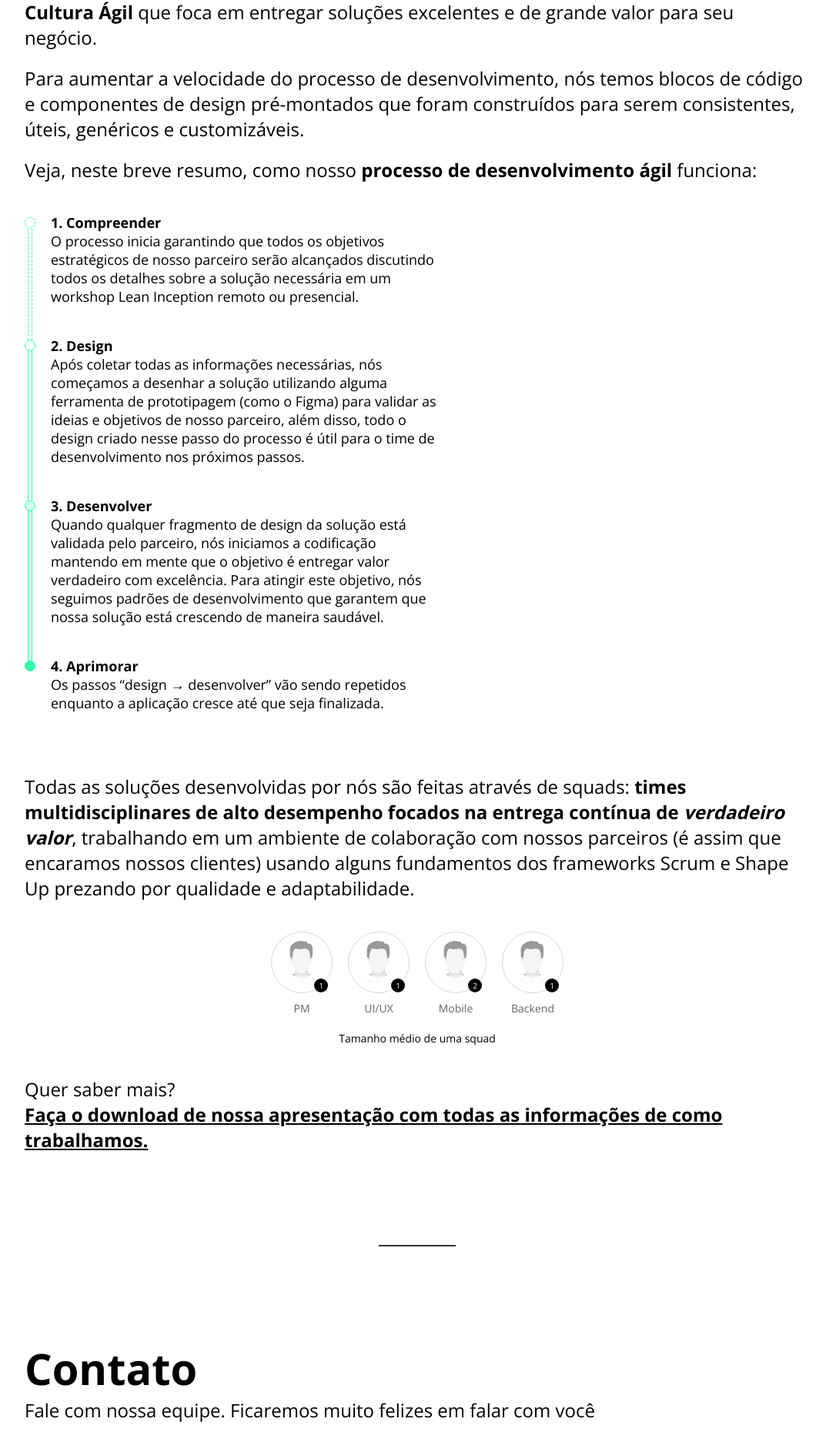
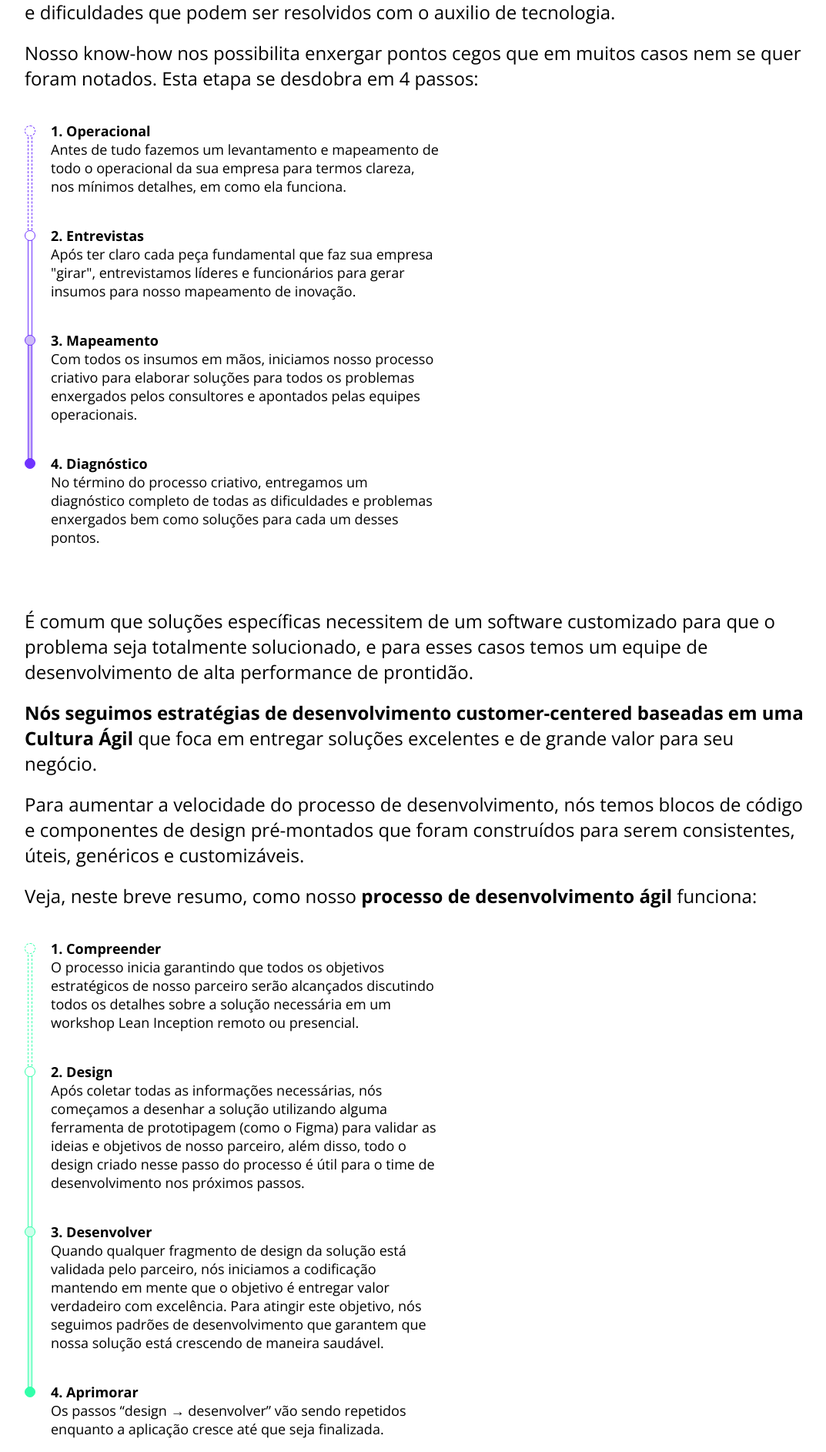
Before and after one commit to loliveirawebdev/indays.app-landing-page, a Next.js app: page /como-trabalhamos in a window 1280 px wide. Shown: the part 894-2780 px from the top of the page at 77% size, without its empty margins (98-1171 px from the left). Built offline with nearby package versions, Linux system fonts and the light colour scheme; no server answers.

Commit message:
feat: how we work add

```diff
--- a/i18n/pages/HowWeWork/en.json
+++ b/i18n/pages/HowWeWork/en.json
@@ -1,42 +1,65 @@
 {
   "page": {
-    "key": "How we work",
-    "title": "How we work | indays.app",
-    "description": "Understand how our custom mobile development works, and how our agile development culture gives us incridible results.",
-    "keywords": "agile development, agile culture, agile development process"
+    "key": "Como trabalhamos",
+    "title": "Como trabalhamos | indays.app",
+    "description": "Entenda como nossa consultoria em transformação e inovação digital funciona, e como isso gera resultados incríveis.",
+    "keywords": "processo de transformação e inovação digital, consultoria em transformação e inovação digital"
   },
-  "title": "How we work?",
-  "subtitle": "Understand how our custom mobile development works, and how our agile development culture gives us incridible results.",
+  "title": "Como nós trabalhamos?",
+  "subtitle": "Entenda como nossa consultoria em transformação e inovação digital funciona, e como nossa cultura ágil gera resultados incríveis.",
+  "consulting": {
     "paragraphs": [
-    "<strong>We follow some customer-centered development strategies based in Agile Culture</strong> which aims to delivery excellent solutions generating value to their business.",
-    "To speed up the development process, we have premade code blocks and design components that were built to be consistent, useful, generic and customizable.",
-    "Take a look at this brief summary of how our <strong>agile development process</strong> works:"
+      "Nosso processo inovativo se inicia em uma consultoria que busca diagnosticar problemas e dificuldades que podem ser resolvidos com o auxilio de tecnologia.",
+      "Nosso know-how nos possibilita enxergar pontos cegos que em muitos casos nem se quer foram notados. Esta etapa se desdobra em 4 passos:"
+    ],
+    "processTimeline": [
+      {
+        "title": "1. Operacional",
+        "description": "Antes de tudo fazemos um levantamento e mapeamento de todo o operacional da sua empresa para termos clareza, nos mínimos detalhes, em como ela funciona."
+      },
+      {
+        "title": "2. Entrevistas",
+        "description": "Após ter claro cada peça fundamental que faz sua empresa \"girar\", entrevistamos líderes e funcionários para gerar insumos para nosso mapeamento de inovação."
+      },
+      {
+        "title": "3. Mapeamento",
+        "description": "Com todos os insumos em mãos, iniciamos nosso processo criativo para elaborar soluções para todos os problemas enxergados pelos consultores e apontados pelas equipes operacionais."
+      },
+      {
+        "title": "4. Diagnóstico",
+        "description": "No término do processo criativo, entregamos um diagnóstico completo de todas as dificuldades e problemas enxergados bem como soluções para cada um desses pontos."
+      }
+    ]
+  },
+  "development": {
+    "paragraphs": [
+      "É comum que soluções específicas necessitem de um software customizado para que o problema seja totalmente solucionado, e para esses casos temos um equipe de desenvolvimento de alta performance de prontidão.",
+      "<strong>Nós seguimos estratégias de desenvolvimento customer-centered baseadas em uma Cultura Ágil</strong> que foca em entregar soluções excelentes e de grande valor para seu negócio.",
+      "Para aumentar a velocidade do processo de desenvolvimento, nós temos blocos de código e componentes de design pré-montados que foram construídos para serem consistentes, úteis, genéricos e customizáveis.",
+      "Veja, neste breve resumo, como nosso <strong>processo de desenvolvimento ágil</strong> funciona:"
     ],
     "squad": {
-    "description": "All solutions developed by us are made by squads: <strong>high performance multidisciplinary teams focused on continuous delivery of <em>true value</em></strong>, working in a collaborative environment with our clients using some Scrum and Shape Up framework fundamentals cherishing for quality and adaptability.",
-    "caption": "Average squad size",
-    "iconAlt": "Human silhouette"
-  },
-  "footer": {
-    "text": "Want to know more?",
-    "action": "Download our presentation with all information about how we work."
+      "description": "Todas as soluções desenvolvidas por nós são feitas através de squads: <strong>times multidisciplinares de alto desempenho focados na entrega contínua de <em>verdadeiro valor</em></strong>, trabalhando em um ambiente de colaboração com nossos parceiros (é assim que encaramos nossos clientes) usando alguns fundamentos dos frameworks Scrum e Shape Up prezando por qualidade e adaptabilidade.",
+      "caption": "Tamanho médio de uma squad",
+      "iconAlt": "Silhueta humana"
     },
     "processTimeline": [
       {
-      "title": "1. Understand",
-      "description": "The process starts by ensuring that all of your strategic goals will be met discussing all details about the needed solution in an in-house or remote Lean Inception workshop."
+        "title": "1. Compreender",
+        "description": "O processo inicia garantindo que todos os objetivos estratégicos de nosso parceiro serão alcançados discutindo todos os detalhes sobre a solução necessária em um workshop Lean Inception remoto ou presencial."
       },
       {
         "title": "2. Design",
-      "description": "After gathering all required information, we start to design the solution using a prototyping tool (like Figma) to validate our partner’s ideas and goals, furthermore, all design created in this step is useful for the squad in the next steps."
+        "description": "Após coletar todas as informações necessárias, nós começamos a desenhar a solução utilizando alguma ferramenta de prototipagem (como o Figma) para validar as ideias e objetivos de nosso parceiro, além disso, todo o design criado nesse passo do processo é útil para o time de desenvolvimento nos próximos passos."
       },
       {
-      "title": "3. Develop",
-      "description": "When any design fragment of the solution is validated by the partner, we start to code it keeping in mind that our goal is to delivery true value with excellence. To achieve this, we follow our coding standards that ensure the solution is growing up healthy."
+        "title": "3. Desenvolver",
+        "description": "Quando qualquer fragmento de design da solução está validada pelo parceiro, nós iniciamos a codificação mantendo em mente que o objetivo é entregar valor verdadeiro com excelência. Para atingir este objetivo, nós seguimos padrões de desenvolvimento que garantem que nossa solução está crescendo de maneira saudável."
       },
       {
-      "title": "4. Improve",
-      "description": "The “design → develop” steps are being repeated while the application is growing up until it is done."
+        "title": "4. Aprimorar",
+        "description": "Os passos “design → desenvolver” vão sendo repetidos enquanto a aplicação cresce até que seja finalizada."
       }
     ]
   }
+}
--- a/i18n/pages/HowWeWork/pt-BR.json
+++ b/i18n/pages/HowWeWork/pt-BR.json
@@ -2,12 +2,38 @@
   "page": {
     "key": "Como trabalhamos",
     "title": "Como trabalhamos | indays.app",
-    "description": "Entenda como nosso desenvolvimento mobile customizado funciona, e como nossa cultura de desenvolvimento ágil gera resultados incríveis.",
-    "keywords": "desenvolvimento ágil, cultura ágil, processo de desenvolvimento ágil"
+    "description": "Entenda como nossa consultoria em transformação e inovação digital funciona, e como isso gera resultados incríveis.",
+    "keywords": "processo de transformação e inovação digital, consultoria em transformação e inovação digital"
   },
   "title": "Como nós trabalhamos?",
-  "subtitle": "Entenda como nosso desenvolvimento mobile customizado funciona, e como nossa cultura de desenvolvimento ágil gera resultados incríveis.",
+  "subtitle": "Entenda como nossa consultoria em transformação e inovação digital funciona, e como nossa cultura ágil gera resultados incríveis.",
+  "consulting": {
     "paragraphs": [
+      "Nosso processo inovativo se inicia em uma consultoria que busca diagnosticar problemas e dificuldades que podem ser resolvidos com o auxilio de tecnologia.",
+      "Nosso know-how nos possibilita enxergar pontos cegos que em muitos casos nem se quer foram notados. Esta etapa se desdobra em 4 passos:"
+    ],
+    "processTimeline": [
+      {
+        "title": "1. Operacional",
+        "description": "Antes de tudo fazemos um levantamento e mapeamento de todo o operacional da sua empresa para termos clareza, nos mínimos detalhes, em como ela funciona."
+      },
+      {
+        "title": "2. Entrevistas",
+        "description": "Após ter claro cada peça fundamental que faz sua empresa \"girar\", entrevistamos líderes e funcionários para gerar insumos para nosso mapeamento de inovação."
+      },
+      {
+        "title": "3. Mapeamento",
+        "description": "Com todos os insumos em mãos, iniciamos nosso processo criativo para elaborar soluções para todos os problemas enxergados pelos consultores e apontados pelas equipes operacionais."
+      },
+      {
+        "title": "4. Diagnóstico",
+        "description": "No término do processo criativo, entregamos um diagnóstico completo de todas as dificuldades e problemas enxergados bem como soluções para cada um desses pontos."
+      }
+    ]
+  },
+  "development": {
+    "paragraphs": [
+      "É comum que soluções específicas necessitem de um software customizado para que o problema seja totalmente solucionado, e para esses casos temos um equipe de desenvolvimento de alta performance de prontidão.",
       "<strong>Nós seguimos estratégias de desenvolvimento customer-centered baseadas em uma Cultura Ágil</strong> que foca em entregar soluções excelentes e de grande valor para seu negócio.",
       "Para aumentar a velocidade do processo de desenvolvimento, nós temos blocos de código e componentes de design pré-montados que foram construídos para serem consistentes, úteis, genéricos e customizáveis.",
       "Veja, neste breve resumo, como nosso <strong>processo de desenvolvimento ágil</strong> funciona:"
@@ -16,10 +42,6 @@
       "description": "Todas as soluções desenvolvidas por nós são feitas através de squads: <strong>times multidisciplinares de alto desempenho focados na entrega contínua de <em>verdadeiro valor</em></strong>, trabalhando em um ambiente de colaboração com nossos parceiros (é assim que encaramos nossos clientes) usando alguns fundamentos dos frameworks Scrum e Shape Up prezando por qualidade e adaptabilidade.",
       "caption": "Tamanho médio de uma squad",
       "iconAlt": "Silhueta humana"
-  },
-  "footer": {
-    "text": "Quer saber mais?",
-    "action": "Faça o download de nossa apresentação com todas as informações de como trabalhamos."
     },
     "processTimeline": [
       {
@@ -40,3 +62,4 @@
       }
     ]
   }
+}
--- a/modules/HowWeWork/components/SquadBlock.tsx
+++ b/modules/HowWeWork/components/SquadBlock.tsx
@@ -27,7 +27,7 @@ export const SquadBlock: React.FC = () => {
               loading="lazy"
               itemProp="icon"
               src="/assets/human-silhouette.webp"
-              alt={strings.squad.iconAlt}
+              alt={strings.development.squad.iconAlt}
             />
             <span itemProp="count">{squadMember.count}</span>
           </span>
@@ -39,14 +39,14 @@ export const SquadBlock: React.FC = () => {
 
   return (
     <React.Fragment>
-      <p itemProp="description">{strings.squad.description}</p>
+      <p itemProp="description">{strings.development.squad.description}</p>
 
       <figure itemScope itemProp="figure" className="howWeWork--squad-figure">
         <ol itemProp="squadFormation" itemType="https://schema.org/ItemList">
           {renderSquadConfig()}
         </ol>
 
-        <figcaption itemProp="caption">{strings.squad.caption}</figcaption>
+        <figcaption itemProp="caption">{strings.development.squad.caption}</figcaption>
       </figure>
     </React.Fragment>
   );
--- a/modules/HowWeWork/index.tsx
+++ b/modules/HowWeWork/index.tsx
@@ -24,6 +24,7 @@ const HowWeWork: React.FC = () => {
           <Image
             layout="fill"
             quality={100}
+            loading="eager"
             itemProp="image"
             objectFit="cover"
             alt={strings.title}
@@ -33,23 +34,27 @@ const HowWeWork: React.FC = () => {
 
         <hr className="section-divider" />
 
-        {renderParagraphs(strings.paragraphs)}
+        {/* Consulting */}
+        {renderParagraphs(strings.consulting.paragraphs)}
 
-        <section itemScope itemProp="timeline" className="howWeWork--timeline">
+        <section itemScope itemProp="timeline" className="howWeWork--timeline orange">
           <ol itemProp="stepList" itemType="https://schema.org/ItemList">
-            {renderTimelineSteps(strings.processTimeline)}
+            {renderTimelineSteps(strings.consulting.processTimeline)}
+          </ol>
+        </section>
+        {/* ******************* */}
+
+        {/* Development */}
+        {renderParagraphs(strings.development.paragraphs)}
+
+        <section itemScope itemProp="timeline" className="howWeWork--timeline green">
+          <ol itemProp="stepList" itemType="https://schema.org/ItemList">
+            {renderTimelineSteps(strings.development.processTimeline)}
           </ol>
         </section>
 
         <SquadBlock />
-
-        <footer itemScope itemProp="callToAction">
-          <p>{strings.footer.text}</p>
-
-          <a href="/pdf/Apresentação [indays.app].pdf" target="_blank" rel="nofollow" itemProp="link">
-            {strings.footer.action}
-          </a>
-        </footer>
+        {/* ******************* */}
       </div>
     </article>
   );
--- a/styles/HowWeWork.module.scss
+++ b/styles/HowWeWork.module.scss
@@ -94,7 +94,10 @@
             margin-bottom: $spacing-md;
           }
         }
+      }
 
+      &.green {
+        ol {
           li:nth-child(1) {
             .timeline--item--visual-guide--circle {
               border: 0.1rem dashed $green;
@@ -137,6 +140,56 @@
 
             .timeline--item--visual-guide--connector {
               display: none;
+            }
+          }
+        }
+      }
+
+      &.orange {
+        ol {
+          li:nth-child(1) {
+            .timeline--item--visual-guide--circle {
+              border: 0.1rem dashed $purple;
+              background: $white;
+            }
+
+            .timeline--item--visual-guide--connector {
+              border: 0.1rem dashed $purple;
+            }
+          }
+
+          li:nth-child(2) {
+            .timeline--item--visual-guide--circle {
+              border: 0.1rem solid $purple;
+              background: $white;
+            }
+
+            .timeline--item--visual-guide--connector {
+              border: 0.1rem solid $purple;
+            }
+          }
+
+          li:nth-child(3) {
+            .timeline--item--visual-guide--circle {
+              border: 0.1rem solid $purple;
+              background: #ccbaf7;
+            }
+
+            .timeline--item--visual-guide--connector {
+              border: 0.1rem solid $purple;
+              background: #ccbaf7;
+            }
+          }
+
+          li:nth-child(4) {
+            .timeline--item--visual-guide--circle {
+              border: 0.1rem solid $purple;
+              background: $purple;
+            }
+
+            .timeline--item--visual-guide--connector {
+              display: none;
+            }
           }
         }
       }
--- a/styles/_tokens.scss
+++ b/styles/_tokens.scss
@@ -7,6 +7,7 @@ $dark-green: #0d9d5f;
 $yellow: #fef574;
 $dark-yellow: #af9c41;
 $nitro-green: #16ff6c;
+$purple: #6f32ff;
 
 $spacing-lg: 8rem;
 $spacing-md: 4rem;
```
Lines whose indentation alone changed are shown as unchanged.
